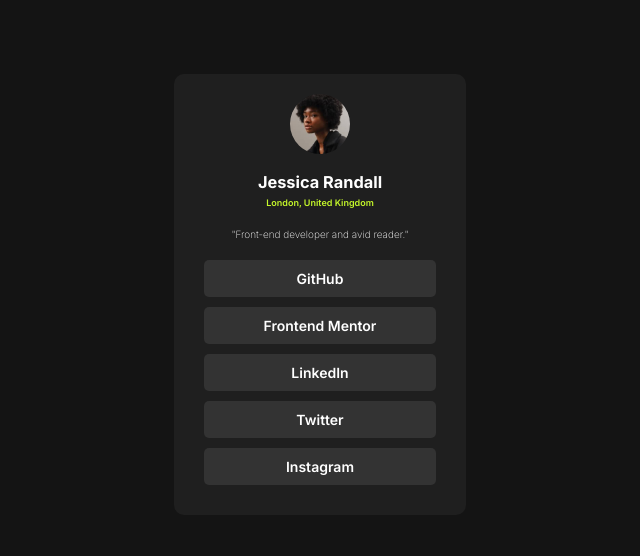
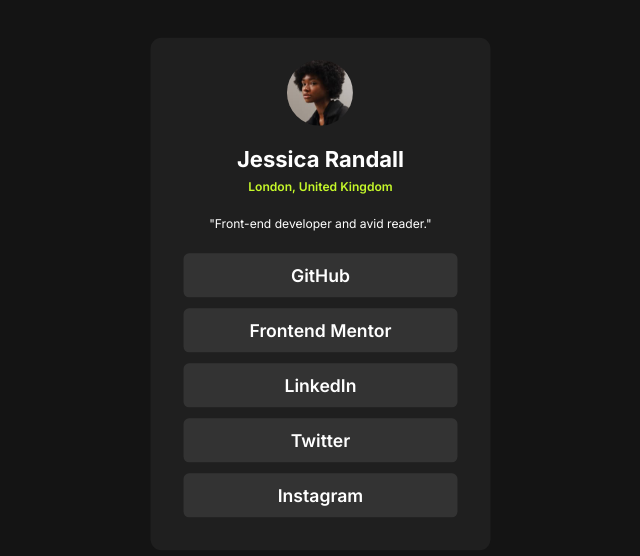
Before and after one commit to Ahmed-Hussam18/Challenge-3, a plain HTML site: page index.html in a window 1280 px wide. Shown: the part 106-662 px from the top of the page, without its empty margins (320-960 px from the left). Drawn offline with Linux system fonts and the light colour scheme.

Commit message:
Update style.css

```diff
--- a/style.css
+++ b/style.css
@@ -16,7 +16,7 @@ body {
   background-color: var(--Grey-900);
   font-family: "Inter", sans-serif;
   color: var(--White);
-  font-size: 14px;
+  font-size: 18px;
   display: flex;
   justify-content: center;
   align-items: center;
@@ -25,8 +25,10 @@ body {
 }
 
 .Social {
+  transform: scale(1.1);
+  transform-origin: center;
   background-color: var(--Grey-800);
-  max-width: 300px;
+  max-width: 400px;
   padding: 10px 15px;
   margin: 80px auto;
   display: flex;
@@ -39,6 +41,7 @@ body {
 .title {
   margin-top: 15px;
   font-weight: 700;
+  font-size: 20px;
 }
 
 .sub-title {
@@ -46,12 +49,12 @@ body {
   font-weight: 600;
   margin-bottom: 20px;
   margin-top: 5px;
-  font-size: 9px;
+  font-size: 11px;
 }
 
 .text {
-  font-weight: 200;
-  font-size: 10px;
+  font-weight: 400;
+  font-size: 11px;
 }
 
 .links {
@@ -74,6 +77,7 @@ body {
   transition: 0.5s;
   display: block;
   font-weight: 600;
+  font-size: 16px;
 }
 
 .links a:hover {
```
